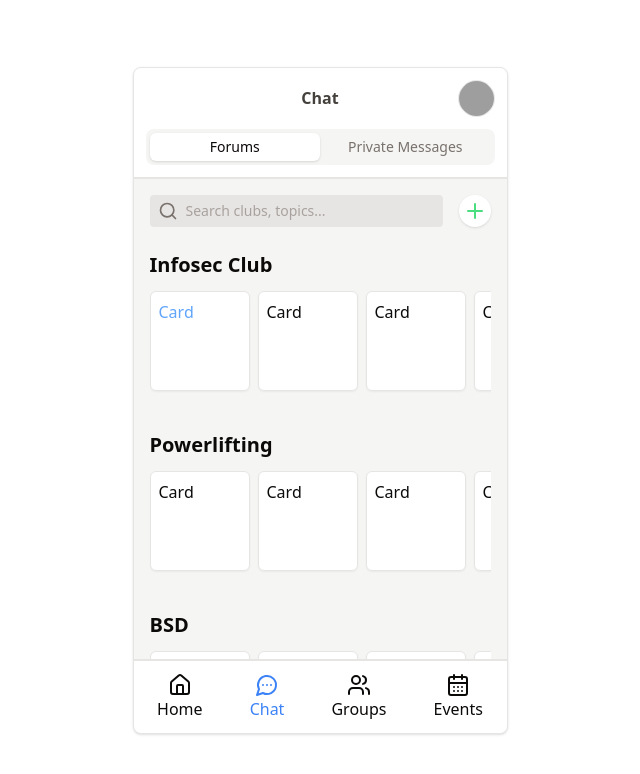
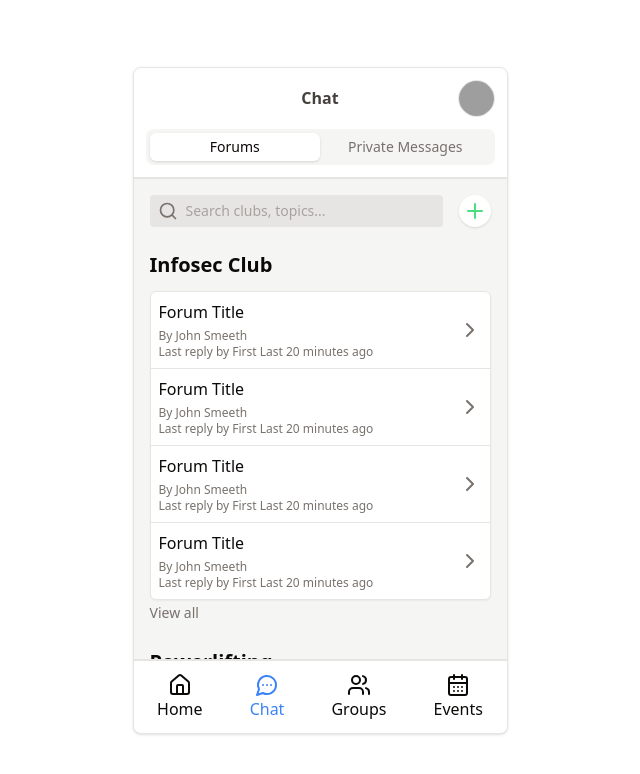
Before and after one commit to MatteoPM/481-Assignment, a React (Vite) app: page /chat in a window 1280 px wide. Shown: the top 774 px of the page, without its empty margins (320-960 px from the left). Built offline with nearby package versions, Linux system fonts and the light colour scheme; grey boxes are pictures that could not be loaded.

Commit message:
Forum cards

```diff
--- a/src/components/dmCard.tsx
+++ b/src/components/dmCard.tsx
@@ -1,8 +1,9 @@
 import { UserType } from "@/placeholderData";
+import { Link } from "react-router-dom";
 
 const DmCard = ({ user }: { user: UserType }) => {
   return (
-    <div className="flex gap-4 p-3">
+    <Link to={"/chat/dms/1"} className="flex gap-4 p-3">
       <img
         src={user.avatarUrl}
         className="size-[50px] rounded-full object-cover"
@@ -12,7 +13,7 @@ const DmCard = ({ user }: { user: UserType }) => {
         <span className="block font-medium">{user.username}</span>
         <p className="text-sm text-stone-500">Information yada yada</p>
       </div>
-    </div>
+    </Link>
   );
 };
 
--- a/src/components/forumCard.tsx
+++ b/src/components/forumCard.tsx
@@ -4,21 +4,18 @@ import { Link } from "react-router-dom";
 const ForumCard = () => {
   return (
     <Link
-      to={"/groups/1"}
+      to={"/chat/1"}
       className="flex shrink-0 snap-start snap-always justify-between p-2 active:bg-stone-50"
     >
       <div>
-        <div className="flex items-center gap-2">
-          <img
-            className="size-[35px] rounded-full object-cover"
-            src="https://assets.ppy.sh/user-cover-presets/4/2fd772ad175c5687370e0aab50799a84adef7d0fff3f97dccfa5c94384ebb8af.jpeg"
-          />
-          <div>
-            <div>Forum Title</div>
-            <div>By (username)</div>
+        <div>
+          <div className="font-medium">Forum Title</div>
+          <div className="mt-1 text-xs text-muted-foreground">
+            By <span className="">John Smeeth</span>
+          </div>
 
-            <div>Last reply by (username)</div>
-            <div>20 minutes ago</div>
+          <div className="text-xs text-muted-foreground">
+            Last reply by First Last 20 minutes ago
           </div>
         </div>
       </div>
--- a/src/pages/chat/Chat.tsx
+++ b/src/pages/chat/Chat.tsx
@@ -1,9 +1,9 @@
 import ChatTabs from "@/components/chatTabs";
+import ForumCard from "@/components/forumCard";
 import Page from "@/components/page";
 import SearchBar from "@/components/searchBar";
 import { Plus } from "lucide-react";
 import { Link } from "react-router-dom";
-import Card from "../../components/card";
 
 function Chat() {
   return (
@@ -21,29 +21,35 @@ function Chat() {
         </div>
 
         <h2 className="mt-6 text-xl font-semibold">Infosec Club</h2>
-        <div className="mt-1 flex gap-2 overflow-x-auto rounded-md py-2 scrollbar">
-          <Link to="/chat/1" className="text-blue-400">
-            <Card />
-          </Link>
-          <Card />
-          <Card />
-          <Card />
+        <div className="mt-3 flex flex-col divide-y overflow-hidden rounded-md border bg-white shadow-sm">
+          <ForumCard />
+          <ForumCard />
+          <ForumCard />
+          <ForumCard />
         </div>
 
-        <h2 className="mt-8 text-xl font-semibold">Powerlifting</h2>
-        <div className="mt-1 flex gap-2 overflow-x-auto rounded-md py-2">
-          <Card />
-          <Card />
-          <Card />
-          <Card />
+        <Link to={""} className="py-2 text-sm text-muted-foreground">
+          View all
+        </Link>
+
+        <h2 className="mt-6 text-xl font-semibold">Powerlifting</h2>
+        <div className="mt-3 flex flex-col divide-y overflow-hidden rounded-md border bg-white shadow-sm">
+          <ForumCard />
+          <ForumCard />
+          <ForumCard />
+          <ForumCard />
         </div>
 
-        <h2 className="mt-8 text-xl font-semibold">BSD</h2>
-        <div className="mt-1 flex gap-2 overflow-x-auto rounded-md py-2">
-          <Card />
-          <Card />
-          <Card />
-          <Card />
+        <Link to={""} className="py-2 text-sm text-muted-foreground">
+          View all
+        </Link>
+
+        <h2 className="mt-6 text-xl font-semibold">BSD</h2>
+        <div className="mt-3 flex flex-col divide-y overflow-hidden rounded-md border bg-white shadow-sm">
+          <ForumCard />
+          <ForumCard />
+          <ForumCard />
+          <ForumCard />
         </div>
       </Page>
     </>
--- a/src/pages/chat/dms/Dms.tsx
+++ b/src/pages/chat/dms/Dms.tsx
@@ -26,9 +26,7 @@ function Dms() {
         </div>
 
         <div className="my-2 divide-y divide-solid">
-          <Link to={"/chat/dms/1"} className="text-blue-400">
-            <DmCard user={placeholderUser} />
-          </Link>
+          <DmCard user={placeholderUser} />
           <DmCard user={placeholderUser2} />
           <DmCard user={placeholderUser3} />
         </div>
--- a/src/pages/chat/search/Search.tsx
+++ b/src/pages/chat/search/Search.tsx
@@ -1,8 +1,8 @@
+import ForumCard from "@/components/forumCard";
 import Page from "@/components/page";
 import SearchBar from "@/components/searchBar";
 import { MessageSquare, Plus } from "lucide-react";
 import { Link, useSearchParams } from "react-router-dom";
-import Card from "../../../components/card";
 
 function ChatSearch() {
   const [searchParams] = useSearchParams();
@@ -32,13 +32,11 @@ function ChatSearch() {
         </div>
 
         <h2 className="mt-6 text-xl font-semibold">Results for "{q}"</h2>
-        <div className="mt-2 grid grid-cols-2 gap-3">
-          <Link to="/chat/1">
-            <Card />
-          </Link>
-          <Card />
-          <Card />
-          <Card />
+        <div className="mt-3 flex flex-col divide-y overflow-hidden rounded-md border bg-white shadow-sm">
+          <ForumCard />
+          <ForumCard />
+          <ForumCard />
+          <ForumCard />
         </div>
       </Page>
     </>
--- a/src/placeholderData.ts
+++ b/src/placeholderData.ts
@@ -20,6 +20,12 @@ export type Event = {
   theme: string;
   category: string;
   perks: string[];
+};
+
+export type Forum = {
+  title: string;
+  creator: UserType;
+  messages: ChatMessageType[];
 };
 
 export const testUser: UserType = {
@@ -82,3 +88,5 @@ export const events: Event[] = [
     perks: ["Free Drinks", "Swag"],
   },
 ];
+
+export const forumPosts = [];
```
